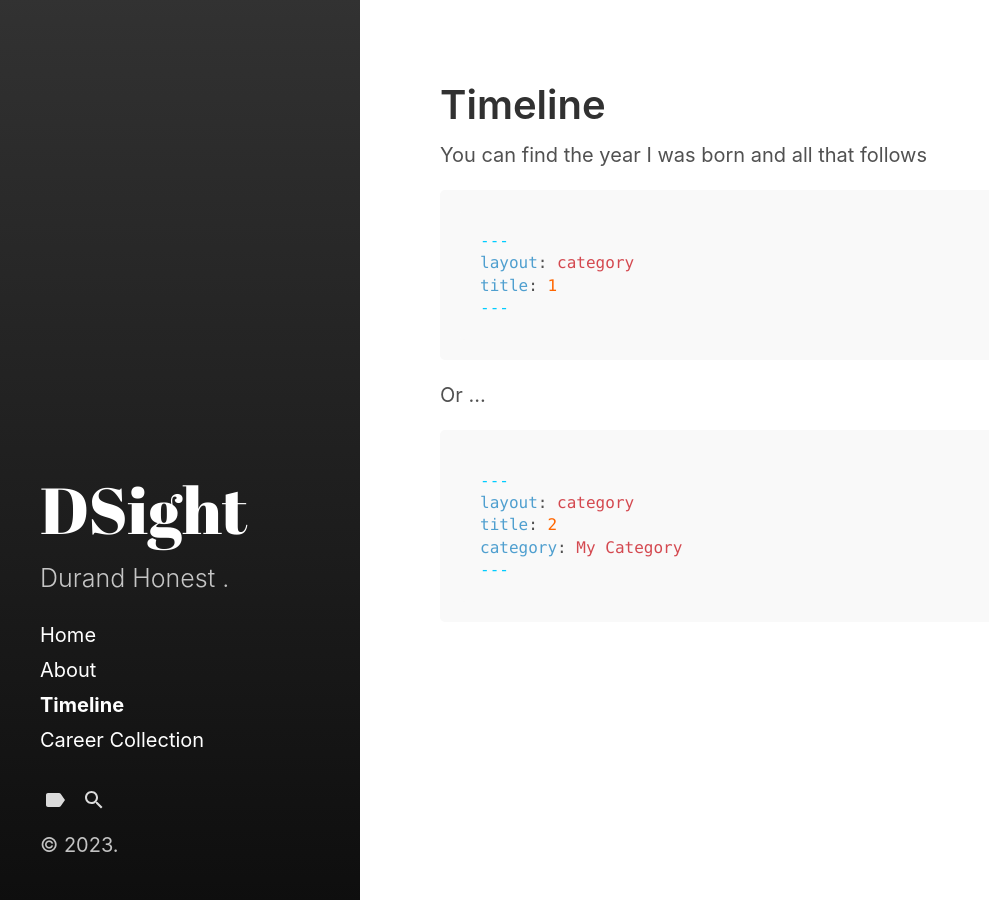
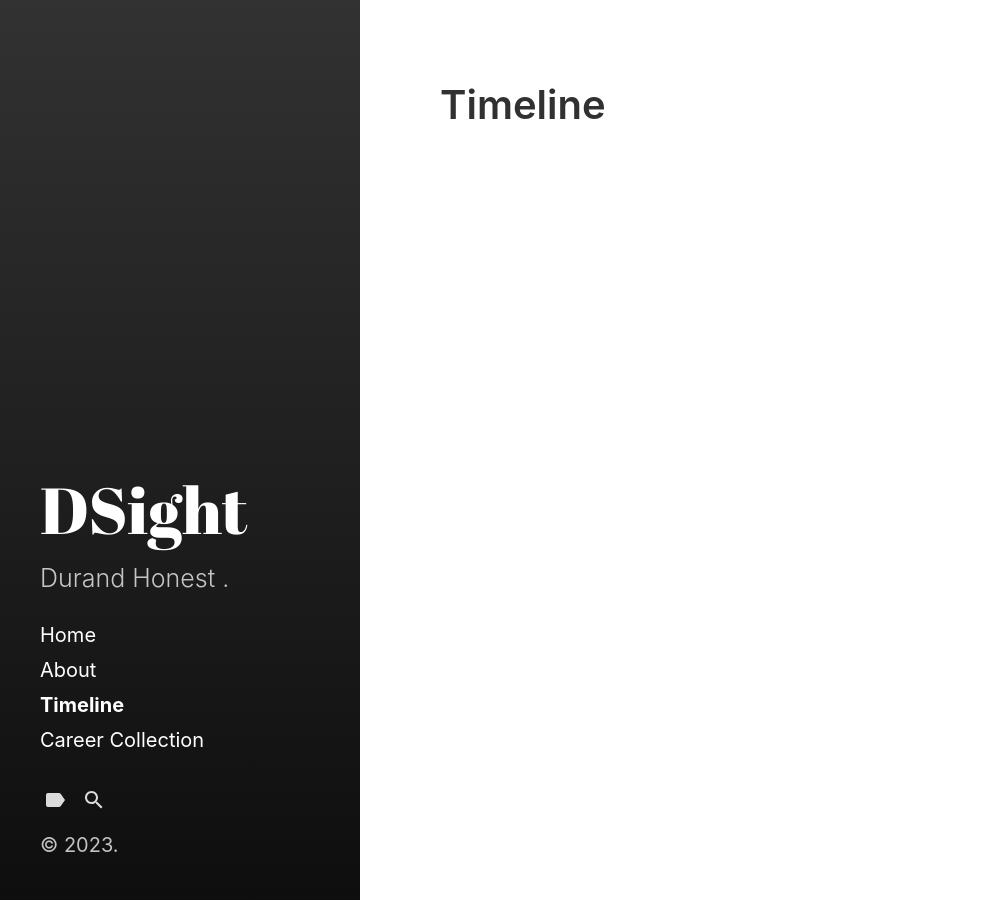
Before and after one commit to TrillBeast8/DSight, a Jekyll site: the page built from category/edge-case.md, in a window 1280 px wide. Shown: the whole page, without its empty margins (0-989 px from the left). Built offline with Jekyll 4.4.1, drawn with Linux system fonts in a browser that asks for light colours.

Commit message:
modified:   _posts/2023-05-30-Ideal.md 	modified:   category/edge-case.md

````diff
--- a/category/edge-case.md
+++ b/category/edge-case.md
@@ -2,23 +2,3 @@
 layout: category
 title: Timeline
 ---
-
-You can find the year I was born and all that follows
-
-
-```md
----
-layout: category
-title: 1
----
-```
-
-Or ...
-
-```md
----
-layout: category
-title: 2
-category: My Category
----
-```
````
Also changed, not shown: _posts/2023-05-30-Ideal.md (+1 -1 lines).
